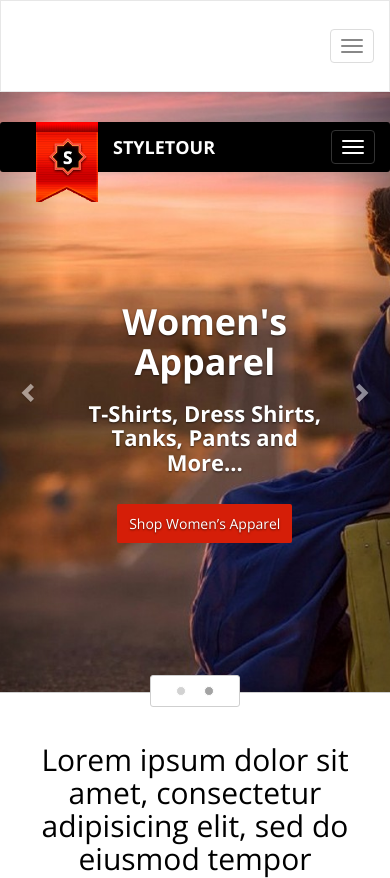
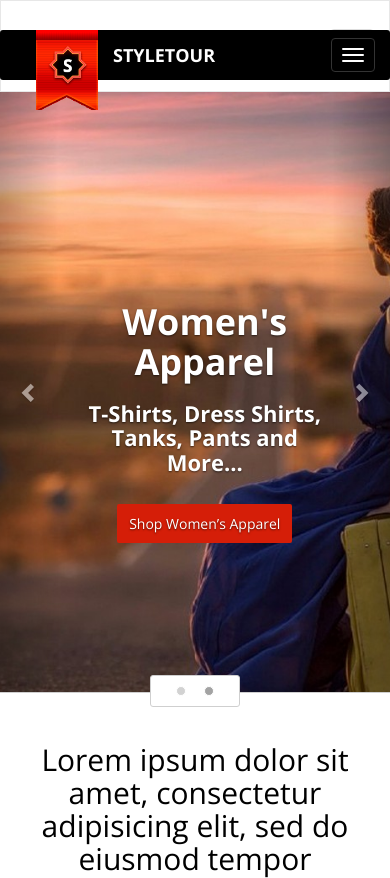
Before and after one commit to astonevart/styletour, a plain HTML site: page index.html in a window 390 px wide. Shown: the top 878 px of the page. Drawn offline with nearby package versions, Linux system fonts and the light colour scheme; files whose address does not match are found by name.

Commit message:
+navfixed

```diff
--- a/css/style.css
+++ b/css/style.css
@@ -549,6 +549,9 @@ h3 {
     .product{
         margin-bottom: 10px;
     }
+    .main-menu{
+        position: fixed;
+    }
 
 
 }
```
